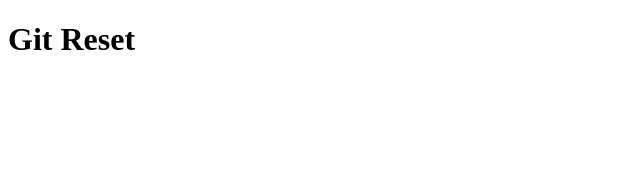
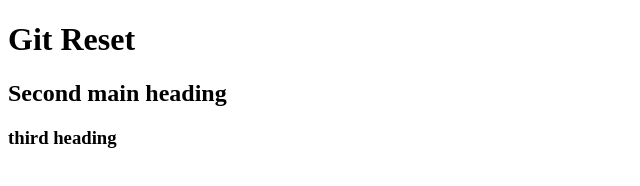
Before and after one commit to ritishkumarkarri2904/Git-Reset, a plain HTML site: page index.html in a window 1280 px wide. Shown: the whole page, without its empty margins (0-640 px from the left). Drawn offline with Linux system fonts and the light colour scheme.

Commit message:
third change

```diff
--- a/index.html
+++ b/index.html
@@ -7,5 +7,7 @@
 </head>
 <body>
     <h1>Git Reset</h1>
+    <h2>Second main heading</h2>
+    <h3>third heading</h3>
 </body>
 </html>
```
